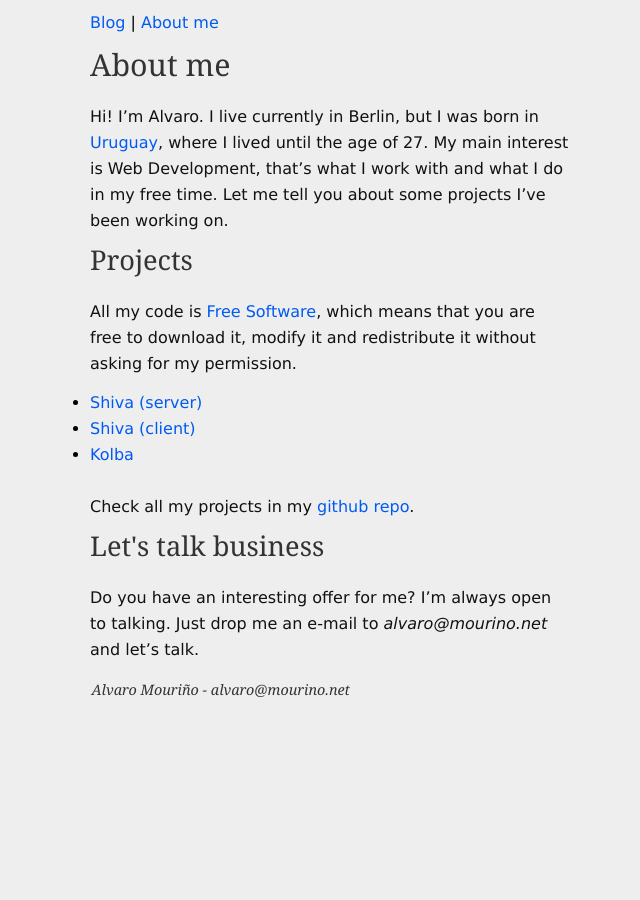
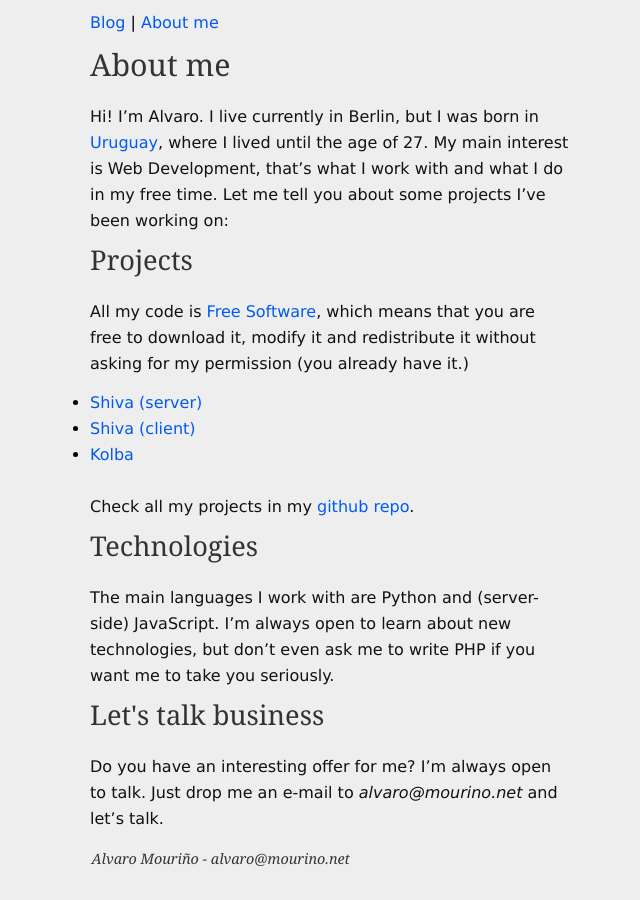
Before and after one commit to tooxie/tooxie.github.com, a Jekyll site: the page built from about.md, in a window 1280 px wide. Shown: the whole page, without its empty margins (310-950 px from the left). Built offline with Jekyll 4.4.1, drawn with Linux system fonts in a browser that asks for light colours; comment, search, counter and statistics services are not loaded.

Commit message:
Improved about

```diff
--- a/about.md
+++ b/about.md
@@ -10,7 +10,7 @@ Hi! I'm Alvaro. I live currently in Berlin, but I was born in
 [Uruguay](https://en.wikipedia.org/wiki/Montevideo), where I lived until the
 age of 27. My main interest is Web Development, that's what I work with and
 what I do in my free time. Let me tell you about some projects I've been
-working on.
+working on:
 
 
 <h3>
@@ -19,7 +19,7 @@ working on.
 
 All my code is [Free Software](https://en.wikipedia.org/wiki/Free_software),
 which means that you are free to download it, modify it and redistribute it
-without asking for my permission.
+without asking for my permission (you already have it.)
 
 <ul>
     <li>
@@ -35,10 +35,18 @@ without asking for my permission.
 
 Check all my projects in my <a href="https://github.com/tooxie">github repo</a>.
 
+<h3>
+    Technologies
+</h3>
+
+The main languages I work with are Python and (server-side) JavaScript. I'm
+always open to learn about new technologies, but don't even ask me to write PHP
+if you want me to take you seriously.
+
 
 <h3>
     Let's talk business
 </h3>
 
-Do you have an interesting offer for me? I'm always open to talking. Just drop
-me an e-mail to <i>alvaro@mourino.net</i> and let's talk.
+Do you have an interesting offer for me? I'm always open to talk. Just drop me
+an e-mail to <i>alvaro@mourino.net</i> and let's talk.
```
